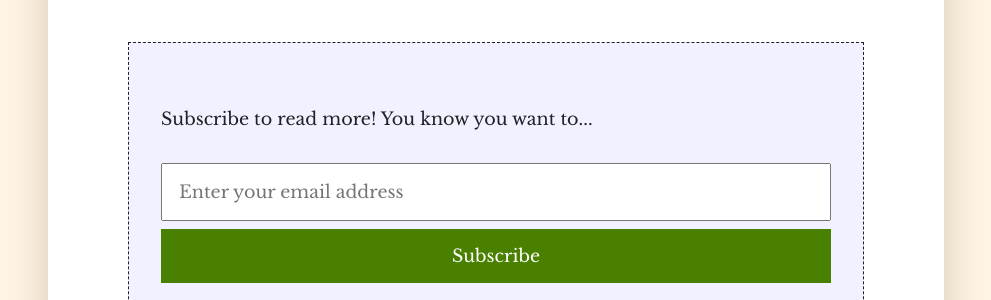
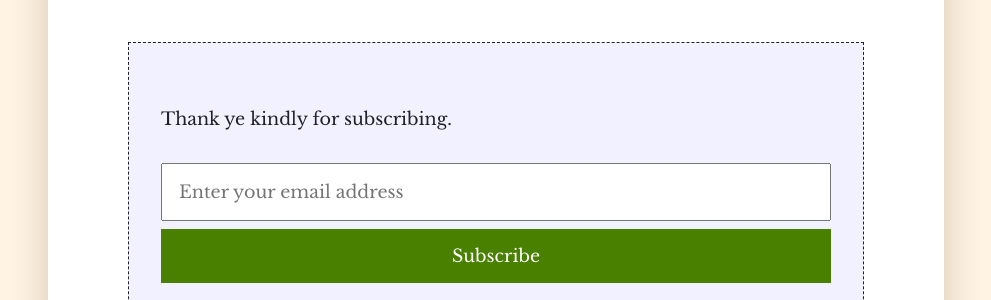
Before and after one commit to martin-brennan/writing.martin-brennan.com, a Jekyll site: the page built from _posts/2017-03-05-for-whom-the-bell-tolls.md, in a window 1280 px wide. Shown: the part 1168-1468 px from the top of the page, without its empty margins (144-1135 px from the left). Built offline with Jekyll 4.4.1, drawn with Linux system fonts in a browser that asks for light colours.

Commit message:
Change sub message

```diff
--- a/_layouts/post.html
+++ b/_layouts/post.html
@@ -23,7 +23,7 @@
         onsubmit="window.open('https://buttondown.email/martin-brennan', 'popupwindow')"
         class="embeddable-buttondown-form subscribe-form"
       >
-        <p>Subscribe to read more! You know you want to...</p>
+        <p>Thank ye kindly for subscribing.</p>
         <input type="email" name="email" id="bd-email" placeholder="Enter your email address">
         <input type="hidden" value="1" name="embed"></input>
         <input type="submit" value="Subscribe"></input>
```
